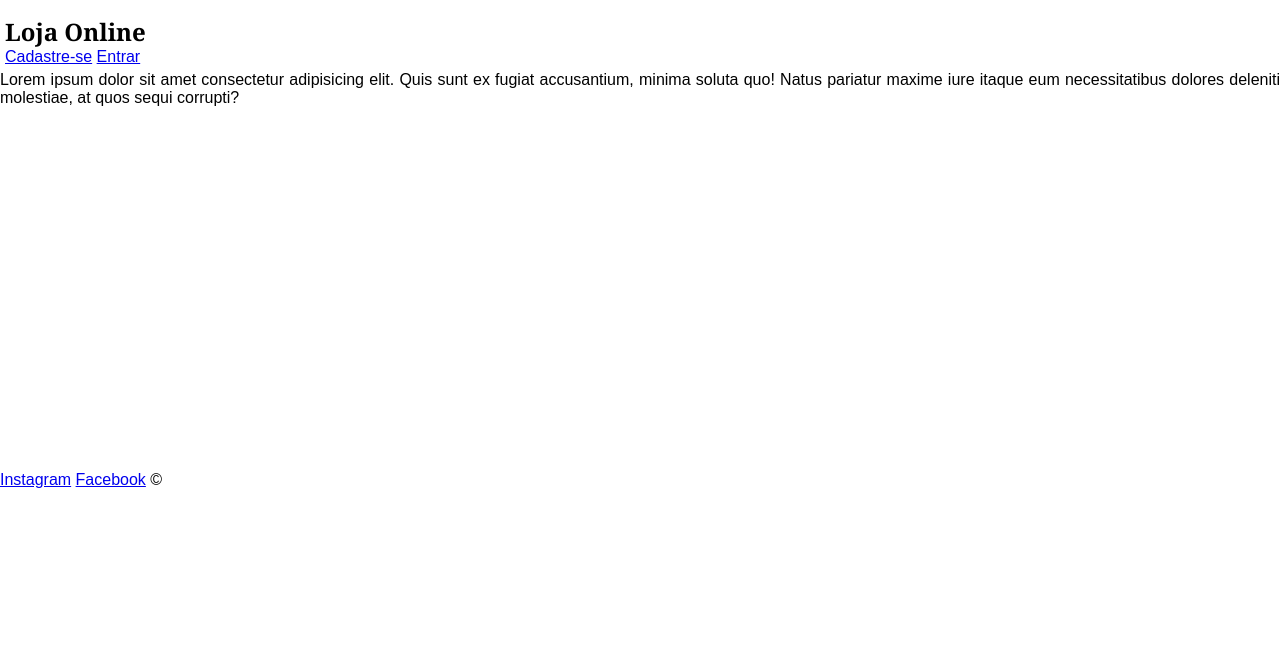
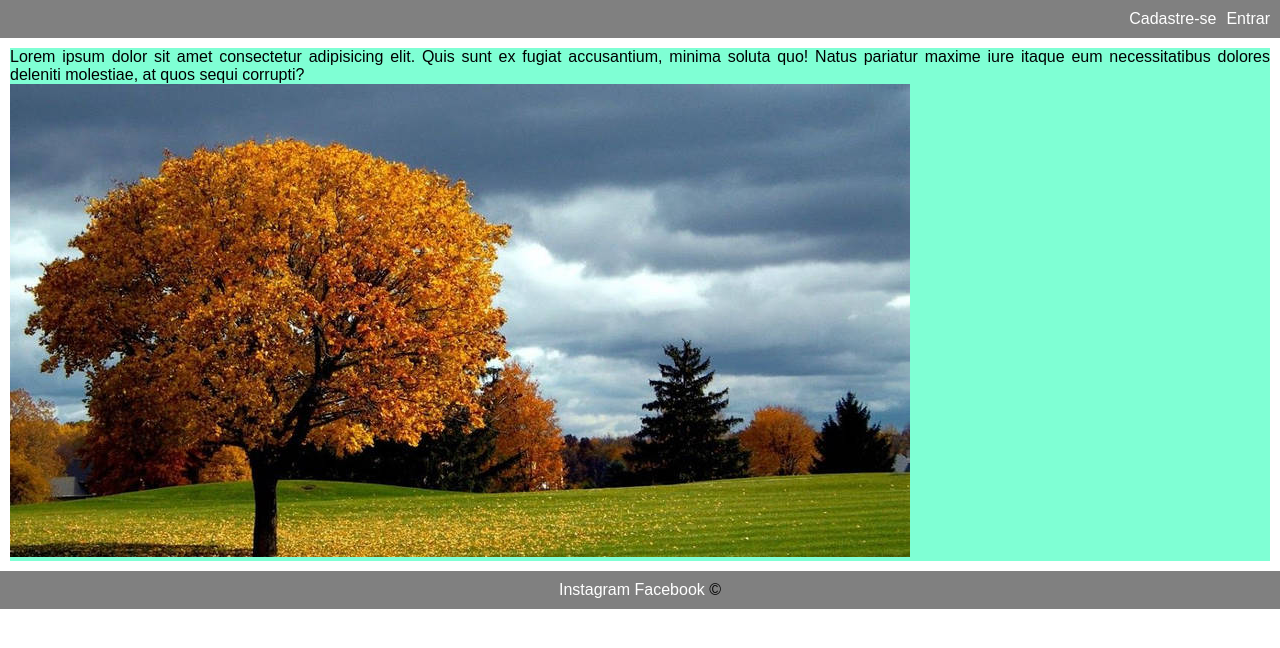
Before and after one commit to Itiene/Loja-Online, a plain HTML site: page tela_inicial.html in a window 1280 px wide. Drawn offline with Linux system fonts and the light colour scheme.

Commit message:
Atualizado

```diff
--- a/estilos/tela_inicial.css
+++ b/estilos/tela_inicial.css
@@ -12,20 +12,65 @@ body{
     text-align: justify;
 }
 
-div#cabecalho{
+header{
+    background-color: gray;
+    padding: 10px;
     display: flex;
-    margin: 5px;
-    padding: 10px 10px 0px 0px;
+    justify-content: flex-end;
+    align-items: center;
+    top: 0px;
+    z-index: 1;
 }
 
 nav#links{
-    align-items: flex-end;
-    justify-content: flex-start;
+    display: flex;
+    flex-direction: row;
+}
+
+nav#links ul{
+    list-style: none;
+    display: flex;
+    gap:10px
+}
+
+nav#links a{
+    text-decoration: none;
+    color: white;
+}
+
+nav#links a:hover{
+    border-radius: 10px 10px 10px 10px;
+    background-color: rgb(177, 177, 194);
+    transition: 1ms;
 }
 
 main{
-    height: 400px;
+    position: relative;
+    margin: 10px;
+    background-color: aquamarine;
 }
-h1{
-    font-family: Cambria, Cochin, Georgia, Times, 'Times New Roman', serif;
+
+footer{
+    background-color: gray;
+    padding: 10px;
+    display: flex;
+    justify-content: center;
+    align-items: center;
+    top: 0px;
+    z-index: 1;
 }
+
+footer ul{
+    list-style: none;
+}
+
+ul a{
+    text-decoration: none;
+    color: white;
+}
+
+ul a:hover{
+    border-radius: 10px 10px 10px 10px;
+    background-color: rgb(177, 177, 194);
+    transition: 1ms;
+}
--- a/tela_inicial.html
+++ b/tela_inicial.html
@@ -8,24 +8,29 @@
 </head>
 <body>
     <header>
-
-        <div id="cabecalho" class="cabecalho">
-            <nav id="links">
-                <h1>Loja Online</h1>
+        <nav id="links">
+        <ul>
+            <li>
                 <a href="#" id="cadastro">Cadastre-se</a>
+            </li>
+            <li>
                 <a href="#" id="cadastro">Entrar</a>
-            </nav>
-        </div>
+            </li>
+        </ul>
+        </nav>
     </header>
     <main>
         <div id="conteudo">
             <p>Lorem ipsum dolor sit amet consectetur adipisicing elit. Quis sunt ex fugiat accusantium, minima soluta quo! Natus pariatur maxime iure itaque eum necessitatibus dolores deleniti molestiae, at quos sequi corrupti?</p>
+            <img src="imagens/full-screen.jpg" alt="" srcset="">
         </div>
     </main>
     <footer>
-        <a href="#">Instagram</a>
-        <a href="#">Facebook</a>
-        &copy;
+        <ul>
+            <a href="#">Instagram</a>
+            <a href="#">Facebook</a>
+            &copy;
+        </ul>
     </footer>
 </body>
 </html>
```
Also changed, not shown: Flexbox.txt, imagens/full-screen.jpg (added).
